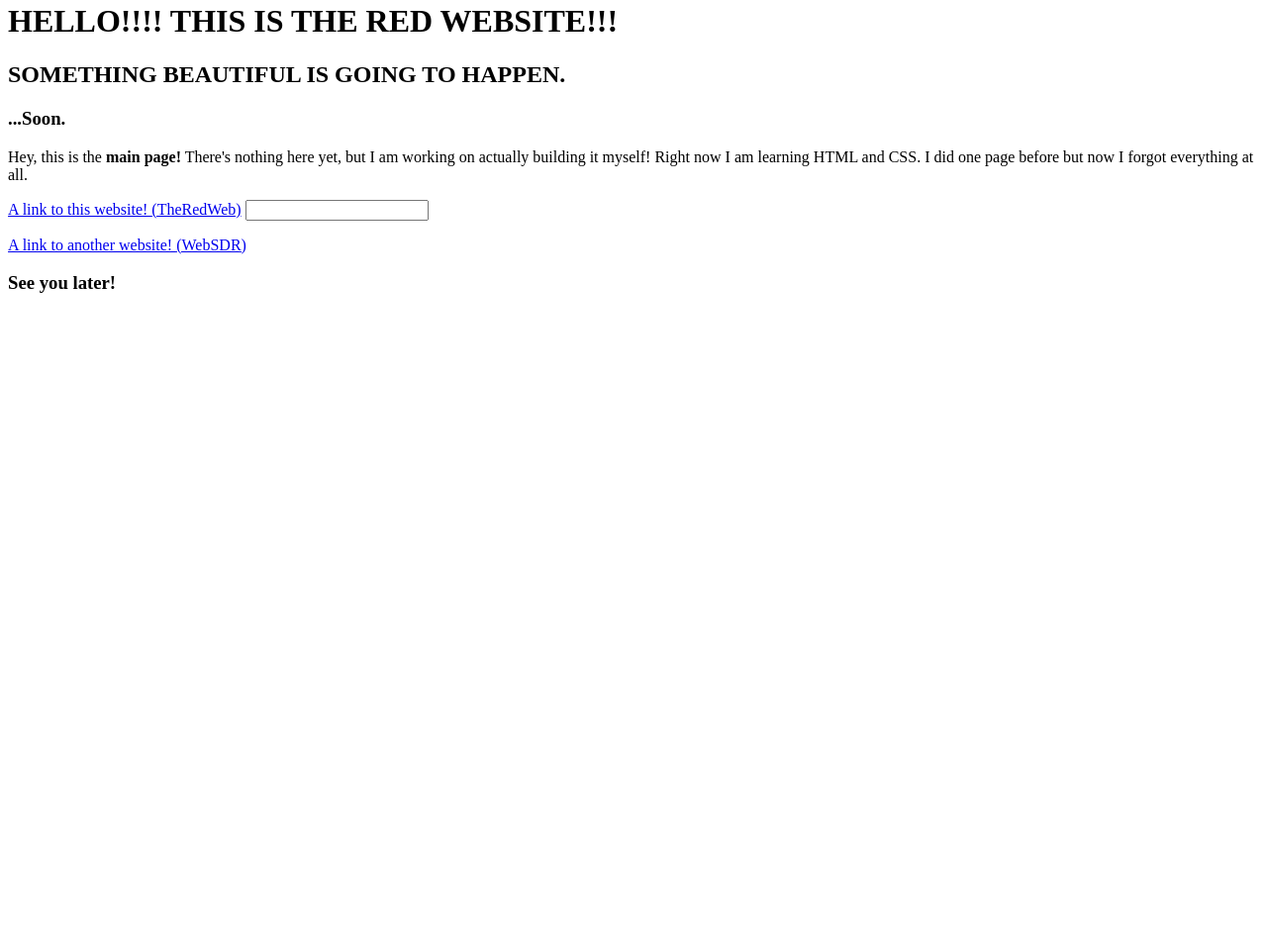
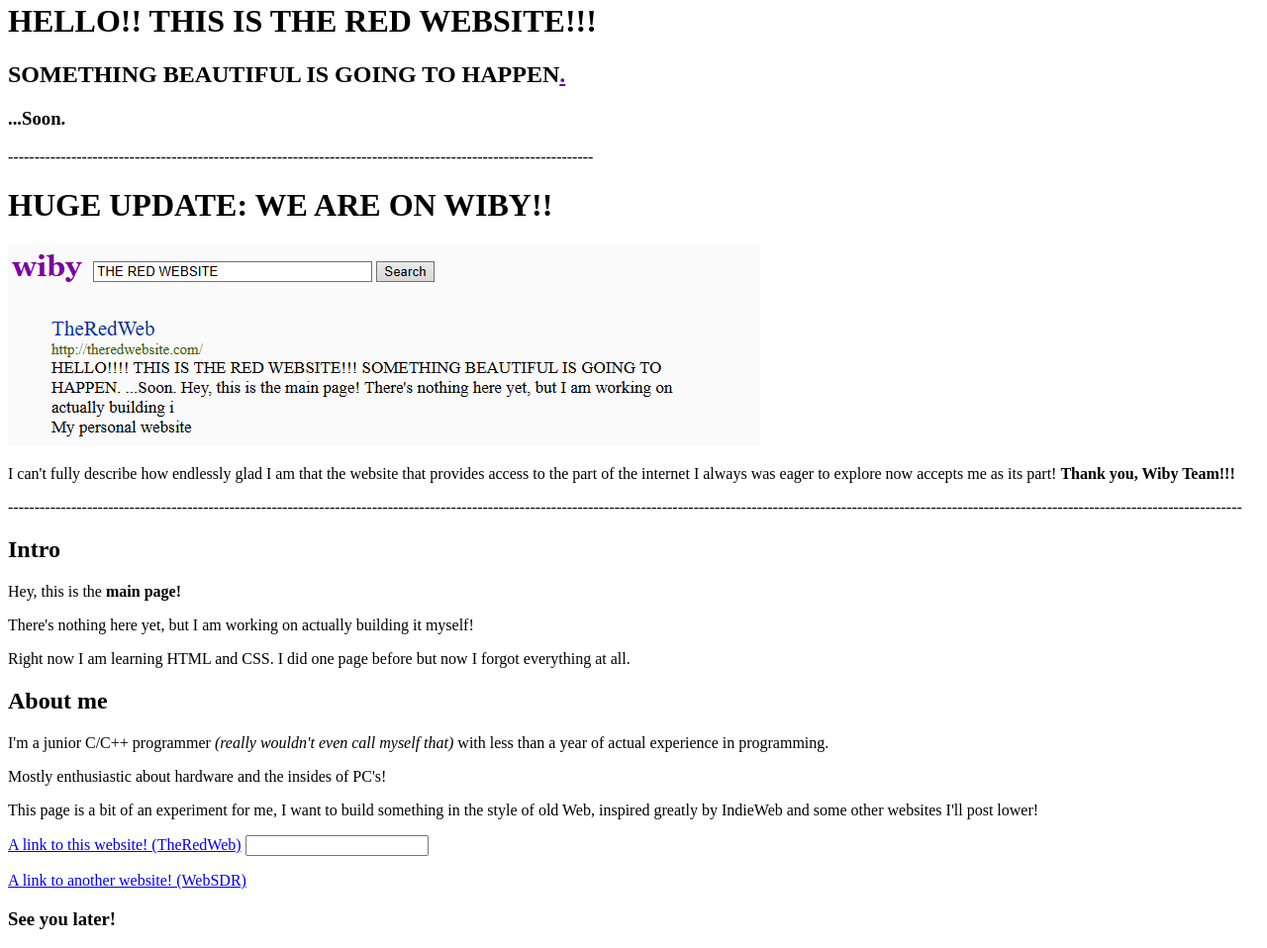
Before and after one commit to TheRedGuyLmao/theredwebsitelmao, a plain HTML site: page index.html in a window 1280 px wide. Shown: the part 394-1352 px from the top of the page at 99% size. Before the commit the page ends 800 px from the top, so only its background shows below. Drawn offline with Linux system fonts and the light colour scheme.

Commit message:
added more desc + WIBY UPDATE!!

```diff
--- a/index.html
+++ b/index.html
@@ -26,12 +26,28 @@
     <a title="Epic WIP Text"><img src="assets/thiswebsiteiswip.png" alt="Epic WIP Text"></a>
     <a title="TITLE!">TITLE?</a>
 
-    <h1>HELLO!!!! THIS IS THE RED WEBSITE!!!</h1>
+    <h1>HELLO!! THIS IS THE RED WEBSITE!!!</h1>
 
-    <h2>SOMETHING BEAUTIFUL IS GOING TO HAPPEN.</h2>
+    <h2>SOMETHING BEAUTIFUL IS GOING TO HAPPEN<a href="">.</a></h2>
     <h3>...Soon.</h3>
 
-    <p class="main-text">Hey, this is the <strong><a title="This is really a main page!">main page!</a></strong> There's nothing here yet, but I am working on actually building it myself! Right now I am learning HTML and CSS. I did one page before but now I forgot everything at all.</p>
+    <p>---------------------------------------------------------------------------------------------------------------</p>
+
+    <h1>HUGE UPDATE: WE ARE ON WIBY!!</h1>
+    <img src="assets/wiby-screenshit.png">
+    <p>I can't fully describe how endlessly glad I am that the website that provides access to the part of the internet I always was eager to explore now accepts me as its part! <strong>Thank you, Wiby Team!!!</strong></P>
+
+    <p>------------------------------------------------------------------------------------------------------------------------------------------------------------------------------------------------------------------------------------------</p>
+
+    <h2>Intro</h2>
+    <p class="main-text">Hey, this is the <strong><a title="This is really a main page!">main page!</a></strong></p>
+    <p>There's nothing here yet, but I am working on actually building it myself!</p>
+    <p>Right now I am learning HTML and CSS. I did one page before but now I forgot everything at all.</p>
+
+    <h2>About me</h2>
+    <p>I'm a junior C/C++ programmer <em>(really wouldn't even call myself that)</em> with less than a year of actual experience in programming.</p>
+    <p>Mostly enthusiastic about hardware and the insides of PC's!</p>
+    <p>This page is a bit of an experiment for me, I want to build something in the style of old Web, inspired greatly by IndieWeb and some other websites I'll post lower!</p>
     <a href="https://theredwebsite.com">A link to this website! (TheRedWeb)</a> <input type="text" />
     <p></p>
     <a href="http://websdr.ewi.utwente.nl:8901">A link to another website!  (WebSDR)</a>
@@ -40,3 +56,10 @@
 </body>
 
 </html>
+
+<!--
+    TODOs:
+    - EN/RU switch
+    - Radio connected either to YouTube Music or grabbed locally.
+    - More than one page
+-->
```
Also changed, not shown: assets/wiby-screenshit.png (added).
